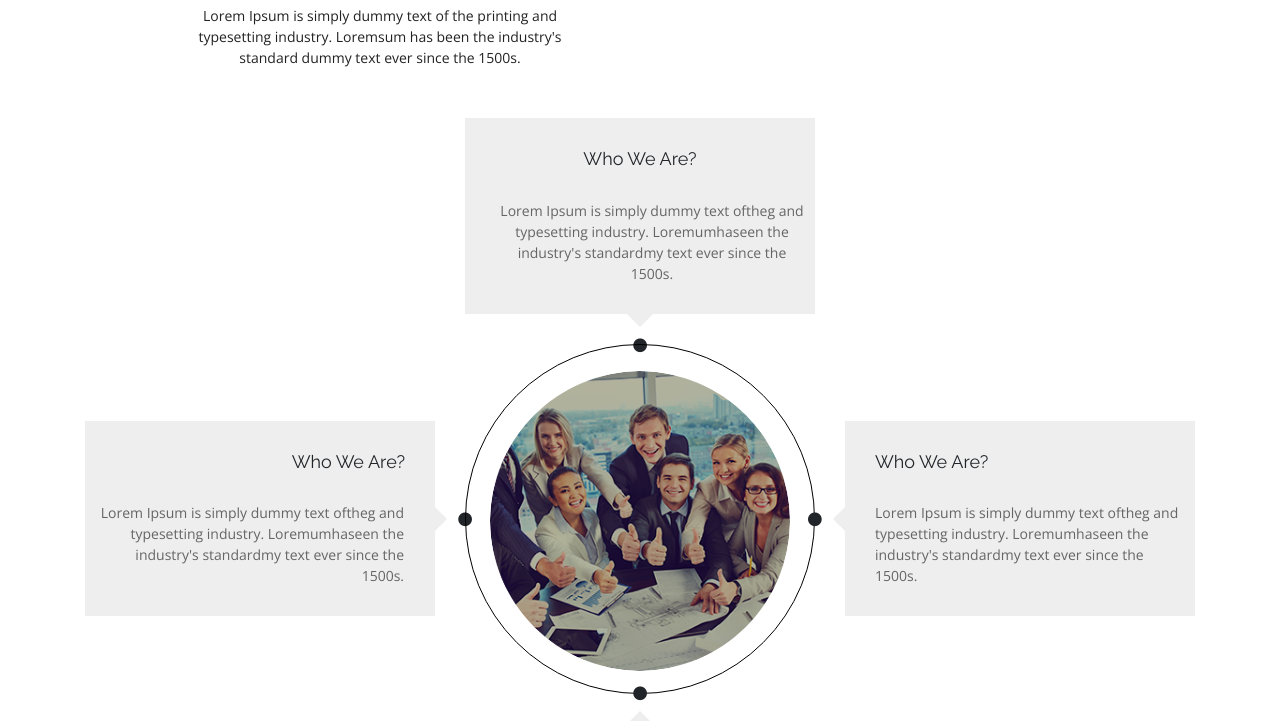
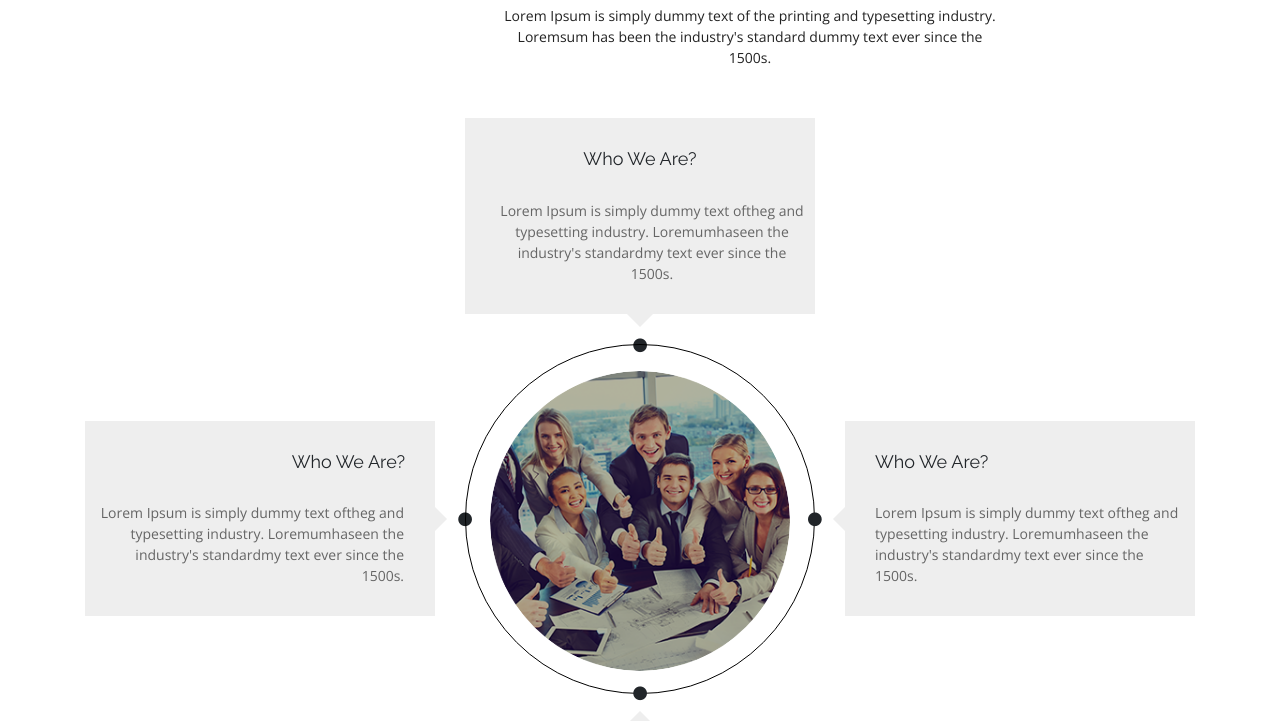
Before and after one commit to AksShakil/night, a plain HTML site: page index.html in a window 1280 px wide. Shown: the part 557-1278 px from the top of the page. Drawn offline with nearby package versions, Linux system fonts and the light colour scheme.

Commit message:
add 500px

```diff
--- a/css/style.css
+++ b/css/style.css
@@ -54,9 +54,10 @@ h1,h2,h3,h4,h5,h6,p{
     font-size: 14px;
     font-family: 'Open Sans', sans-serif;
     text-align: center;
-    width: 580px;
-    margin-left: 488px;
+    width: 500px !important;
+    margin-left: 500px !important;
     margin-bottom: 50px;
+
 
 }
 
```
